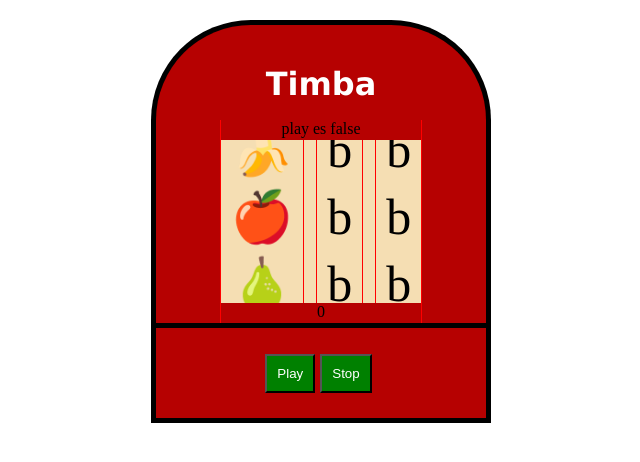
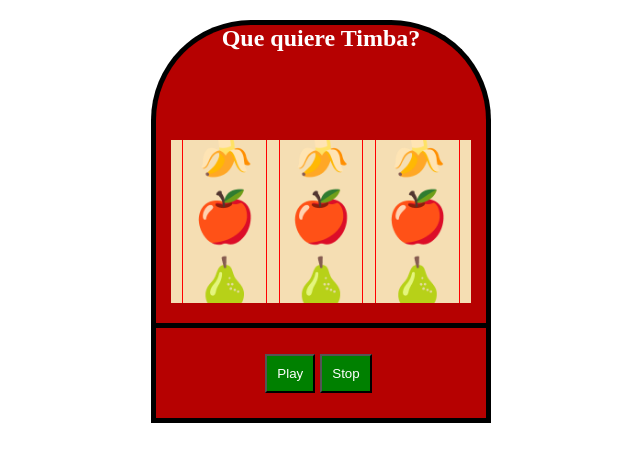
Before and after one commit to goncalhurtado/slot-machine-game, a React (Vite) app: page / in a window 1280 px wide. Shown: the top 462 px of the page, without its empty margins (319-959 px from the left). Built offline with nearby package versions, Linux system fonts and the light colour scheme.

Commit message:
added machine and select items basic funct

```diff
--- a/src/components/Machine.jsx
+++ b/src/components/Machine.jsx
@@ -2,7 +2,7 @@ import React, { useState } from "react";
 import Screen from "./Screen.jsx";
 
 const Machine = () => {
-  const [items, setItems] = useState([
+  const items = [
     "🍎",
     "🍐",
     "🍉",
@@ -14,27 +14,132 @@ const Machine = () => {
     "🍍",
     "🍅",
     "🍌",
-  ]);
+  ];
 
+  const [game, setGame] = useState({
+    col1: {
+      prev: "🍌",
+      item: "🍎",
+      next: "🍐",
+      selected: false,
+      move: false,
+    },
+    col2: {
+      prev: "🍌",
+      item: "🍎",
+      next: "🍐",
+      selected: false,
+      move: false,
+    },
+    col3: {
+      prev: "🍌",
+      item: "🍎",
+      next: "🍐",
+      selected: false,
+      move: false,
+    },
+  });
+
+  const [count, setCount] = useState(0);
   const [stop, setStop] = useState(false);
   const [play, setPlay] = useState(false);
 
   const handleStop = () => {
+    if (!game.col1.selected) {
+      setGame({
+        ...game,
+        col1: {
+          prev: count === 0 ? items[10] : items[count - 1],
+          item: items[count],
+          next: count === 10 ? items[0] : items[count + 1],
+          selected: true,
+          move: false,
+        },
+      });
+
+      setStop(!stop);
+      //   setPlay(false);
+
+      return;
+    }
+
+    if (!game.col2.selected) {
+      setGame({
+        ...game,
+        col2: {
+          prev: count === 0 ? items[10] : items[count - 1],
+          item: items[count],
+          next: count === 10 ? items[0] : items[count + 1],
+          selected: true,
+          move: false,
+        },
+      });
+      setStop(!stop);
+
+      return;
+    }
+    if (!game.col3.selected) {
+      setGame({
+        ...game,
+        col3: {
+          prev: count === 0 ? items[10] : items[count - 1],
+          item: items[count],
+          next: count === 10 ? items[0] : items[count + 1],
+          selected: true,
+          move: false,
+        },
+      });
+      setStop(!stop);
+      setPlay(false);
+
+      return;
+    }
     setStop(!stop);
     setPlay(false);
   };
+
+  // PLAY
+
   const handlePlay = () => {
     setPlay(true);
+    setGame({
+      ...game,
+      col1: {
+        move: true,
+      },
+      col2: {
+        move: true,
+      },
+      col3: {
+        move: true,
+      },
+    });
   };
 
   return (
     <div className="machine">
       <div className="head">
-        <h1>Timba</h1>
+        <h2 style={{ color: "white" }}>Que quiere Timba?</h2>
+        <div
+          style={{
+            display: "flex",
+            justifyContent: "center",
+          }}
+        >
+          <h4>{game.col1.selected && game.col1.item}</h4>
+          <h4>{game.col2.selected && game.col2.item}</h4>
+          <h4>{game.col3.selected && game.col3.item}</h4>
+        </div>
       </div>
       <div className="machine__front">
         <div className="machine__front__bezel">
-          <Screen items={items} play={play} />
+          <Screen
+            items={items}
+            play={play}
+            game={game}
+            count={count}
+            setCount={setCount}
+          />
         </div>
       </div>
       <div className="back">
--- a/src/components/Screen.jsx
+++ b/src/components/Screen.jsx
@@ -1,9 +1,12 @@
 import React, { useState, useEffect, useRef } from "react";
 
-const Screen = ({ items, play }) => {
-  const [count, setCount] = useState(0);
+const Screen = ({ items, play, game, setGame, count, setCount }) => {
   const [intId, setIntId] = useState(null);
   const countRef = useRef(count);
+
+  const prevItem = count === 0 ? items[10] : items[count - 1];
+  const currentItem = items[count];
+  const nextItem = count === 10 ? items[0] : items[count + 1];
 
   useEffect(() => {
     countRef.current = count;
@@ -18,7 +21,7 @@ const Screen = ({ items, play }) => {
           } else if (countRef.current >= 10) {
             setCount(0);
           }
-        }, 1000)
+        }, 100)
       );
     } else if (intId) {
       clearInterval(intId);
@@ -34,26 +37,40 @@ const Screen = ({ items, play }) => {
 
   return (
     <div className="screen">
-      <div className="ironTop">{play ? "play es true" : "play es false"}</div>
-      <div className="ironBotom">{count}</div>
+      <div className="ironTop"></div>
+      <div className="ironBotom"></div>
       <div className="screen__col">
         <div className="screen__col__item">
-          {count === 0 ? items[10] : items[count - 1]}
+          {!game.col1.move ? game.col1.prev : prevItem}
         </div>
-        <div className="screen__col__item">{items[count]}</div>
         <div className="screen__col__item">
-          {count === 10 ? items[0] : items[count + 1]}
+          {!game.col1.move ? game.col1.item : currentItem}
+        </div>
+        <div className="screen__col__item">
+          {!game.col1.move ? game.col1.next : nextItem}
         </div>
       </div>
       <div className="screen__col">
-        <div className="screen__col__item">b</div>
-        <div className="screen__col__item">b</div>
-        <div className="screen__col__item">b</div>
+        <div className="screen__col__item">
+          {!game.col2.move ? game.col2.prev : prevItem}
+        </div>
+        <div className="screen__col__item">
+          {!game.col2.move ? game.col2.item : currentItem}
+        </div>
+        <div className="screen__col__item">
+          {!game.col2.move ? game.col2.next : nextItem}
+        </div>
       </div>
       <div className="screen__col">
-        <div className="screen__col__item">b</div>
-        <div className="screen__col__item">b</div>
-        <div className="screen__col__item">b</div>
+        <div className="screen__col__item">
+          {!game.col3.move ? game.col3.prev : prevItem}
+        </div>
+        <div className="screen__col__item">
+          {!game.col3.move ? game.col3.item : currentItem}
+        </div>
+        <div className="screen__col__item">
+          {!game.col3.move ? game.col3.next : nextItem}
+        </div>
       </div>
     </div>
   );
--- a/src/sass/components/screen.scss
+++ b/src/sass/components/screen.scss
@@ -1,5 +1,5 @@
 .screen {
-    width: 200px;
+    width: 300px;
     background-color: wheat;
     z-index: 2;
     display: flex;
@@ -10,7 +10,7 @@
 
     .ironTop {
         background-color: rgb(182, 1, 1);
-        width: 200px;
+        width: 300px;
         height: 20px;
         position: absolute;
         top: 0;
@@ -19,7 +19,7 @@
 
     .ironBotom {
         background-color: rgb(182, 1, 1);
-        width: 200px;
+        width: 300px;
         height: 20px;
         position: absolute;
         bottom: 0;
```
